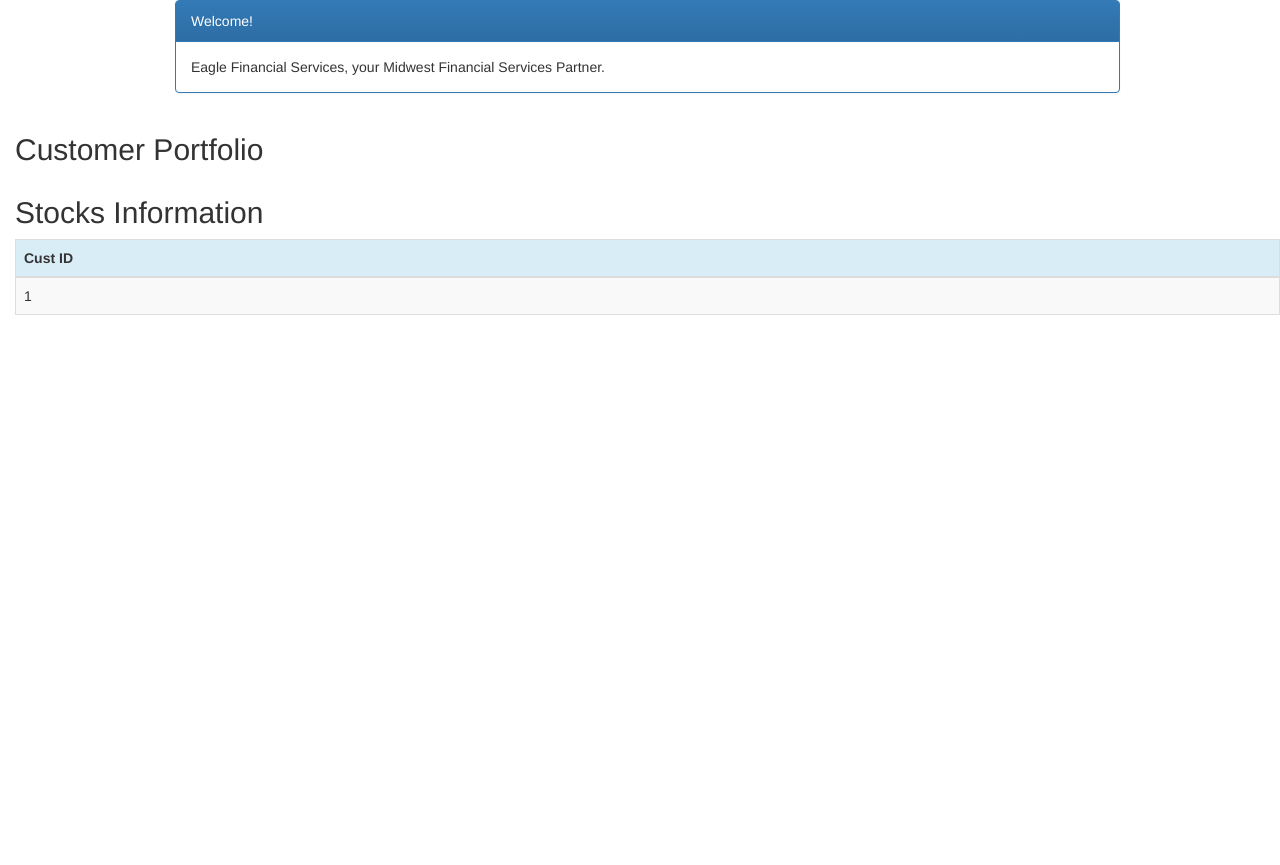
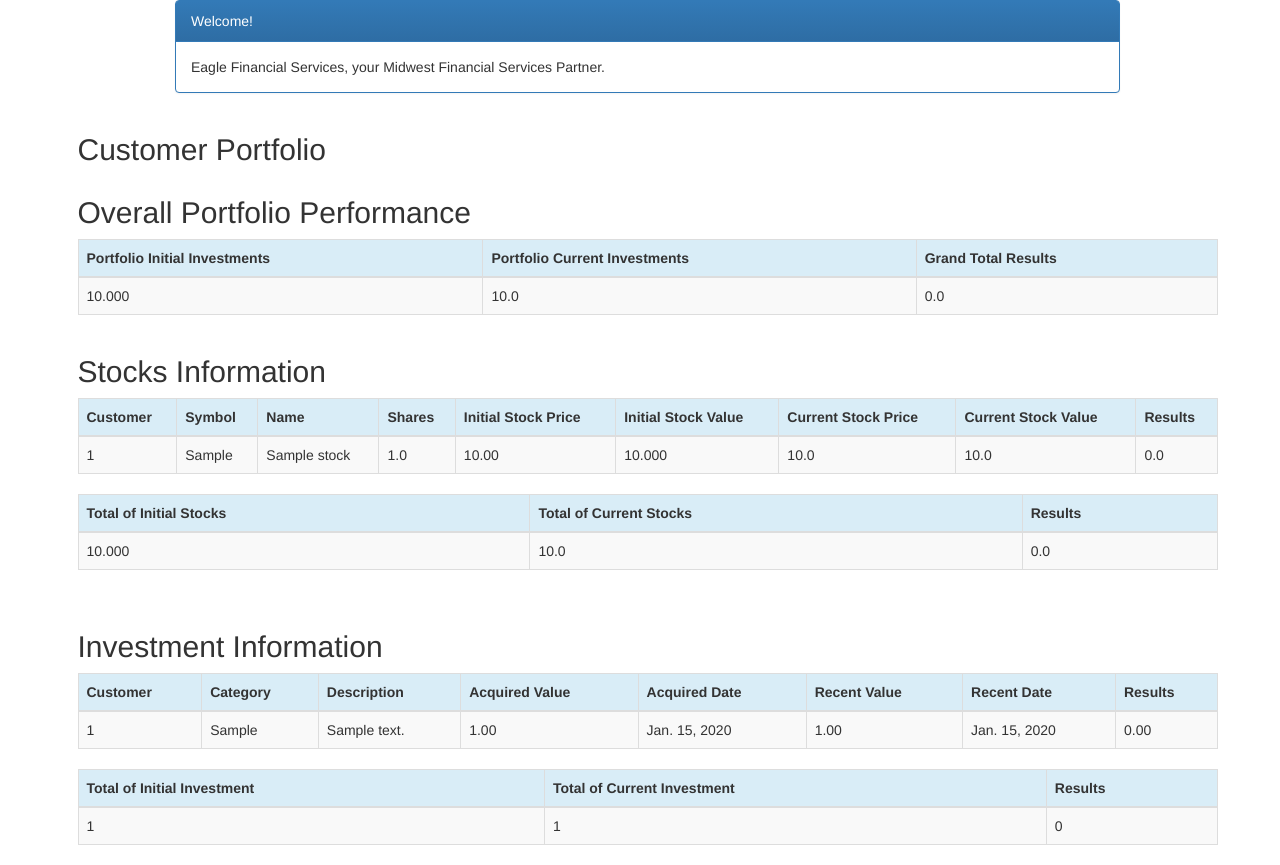
Before and after one commit to ebilgee/efsblog, a Django app: page /customer/1/portfolio/ in a window 1280 px wide. Before the commit the page ends 315 px from the top, so only its background shows below. Run offline with Django 3.2, Linux system fonts and the light colour scheme; a user stored in the database is signed in; tables that the repository leaves empty hold one stand-in row (values such as "Sample post"); a database or web service that is not in the repository returns one stand-in record (values such as "Sample title"); data that the repository does not hold is empty; some libraries are stand-ins or nearby versions.

Commit message:
Assignment1p3

```diff
--- a/efsblog/settings.py
+++ b/efsblog/settings.py
@@ -40,6 +40,7 @@
     'rest_framework',
     'mathfilters',
     'portfolio',
+    'django.contrib.humanize',
 ]
 
 MIDDLEWARE = [
--- a/portfolio/models.py
+++ b/portfolio/models.py
@@ -1,6 +1,7 @@
 from django.db import models
 from django.utils import timezone
 from django.contrib.auth.models import User
+import requests
 
 class Customer(models.Model):
     name = models.CharField(max_length=50)
@@ -67,3 +68,25 @@
 
     def initial_stock_value(self):
         return self.shares * self.purchase_price
+
+    def current_stock_price(self):
+        symbol_f = str(self.symbol)
+        main_api = 'https://www.alphavantage.co/query?function=TIME_SERIES_INTRADAY&symbol='
+        api_key = '&interval=1min&apikey=BOHZXUJSER89EKM4'
+        url = main_api + symbol_f + api_key
+        json_data = requests.get(url).json()
+        mkt_dt = (json_data["Meta Data"]["3. Last Refreshed"])
+        open_price = float(json_data["Time Series (1min)"][mkt_dt]["1. open"])
+        share_value = open_price
+        return share_value
+
+    def current_stock_value(self):
+        symbol_f = str(self.symbol)
+        main_api = 'https://www.alphavantage.co/query?function=TIME_SERIES_INTRADAY&symbol='
+        api_key = '&interval=1min&apikey=BOHZXUJSER89EKM4'
+        url = main_api + symbol_f + api_key
+        json_data = requests.get(url).json()
+        mkt_dt = (json_data["Meta Data"]["3. Last Refreshed"])
+        open_price = float(json_data["Time Series (1min)"][mkt_dt]["1. open"])
+        share_value = open_price
+        return float(share_value) * float(self.shares)
--- a/portfolio/templates/portfolio/portfolio.html
+++ b/portfolio/templates/portfolio/portfolio.html
@@ -1,5 +1,7 @@
 {% load staticfiles %}
 {% load mathfilters %}
+{% load humanize %}
+
 <!DOCTYPE html>
 <link rel="stylesheet" href="//maxcdn.bootstrapcdn.com/bootstrap/3.2.0/css/bootstrap.min.css">
 <link rel="stylesheet" href="//maxcdn.bootstrapcdn.com/bootstrap/3.2.0/css/bootstrap-theme.min.css">
@@ -23,12 +25,34 @@
             </div>
         </div>
     </div>
-</div>
+
 <div class="row">
     <h2 style="padding-left: 15Px">Customer Portfolio</h2>
 </div>
 
+<div class="row">
+    <h2 style="padding-left: 15Px">Overall Portfolio Performance</h2>
+</div>
+<div>
+    <table class="table table-striped table-bordered table-hover">
+        <thead>
+        <tr class="bg-info">
+            <th>Portfolio Initial Investments</th>
+            <th>Portfolio Current Investments</th>
+            <th>Grand Total Results</th>
 
+        </tr>
+
+        </thead>
+        <tbody>
+            <tr>
+                <td>{{ sum_of_initial_stock_value|intcomma }}</td>
+                <td>{{ sum_current_stocks_value|intcomma }}</td>
+                <td>{{ sum_current_stocks_value|sub:sum_of_initial_stock_value|intcomma }}</td>
+            </tr>
+        </tbody>
+    </table>
+</div>
 
 <div class="row">
     <h2 style="padding-left: 15Px">Stocks Information</h2>
@@ -38,7 +62,23 @@
         <thead>
         <tr class="bg-info">
 
-            <th>Cust ID</th>
+            <th>Customer</th>
+
+            <th>Symbol</th>
+
+            <th>Name</th>
+
+            <th>Shares</th>
+
+            <th>Initial Stock Price</th>
+
+            <th>Initial Stock Value</th>
+
+            <th>Current Stock Price</th>
+
+            <th>Current Stock Value</th>
+
+            <th>Results</th>
 
         </tr>
         </thead>
@@ -46,10 +86,97 @@
         {% for stock in stocks %}
             <tr>
                 <td>{{ stock.customer }}</td>
-
+                <td>{{ stock.symbol }}</td>
+                <td>{{ stock.name }}</td>
+                <td>{{ stock.shares }}</td>
+                <td>{{ stock.purchase_price }}</td>
+                <td>{{ stock.initial_stock_value|intcomma }}</td>
+                <td>{{ stock.current_stock_price|intcomma }}</td>
+                <td>{{ stock.current_stock_value|intcomma }}</td>
+                <td>{{ stock.current_stock_value|sub:stock.initial_stock_value|intcomma }}</td>
 
             </tr>
         {% endfor %}
         </tbody>
     </table>
 </div>
+    <div>
+    <table class="table table-striped table-bordered table-hover">
+        <thead>
+        <tr class="bg-info">
+            <th>Total of Initial Stocks</th>
+            <th>Total of Current Stocks</th>
+            <th>Results</th>
+        </tr>
+
+        </thead>
+        <tbody>
+                <tr>
+                    <td>{{ sum_of_initial_stock_value|intcomma }}</td>
+                    <td>{{ sum_current_stocks_value|intcomma }}</td>
+                    <td>{{ sum_current_stocks_value|sub:sum_of_initial_stock_value|intcomma }}</td>
+
+                </tr>
+        </tbody>
+    </table>
+</div>
+<br/>
+
+<div class="row">
+    <h2 style="padding-left: 15Px">Investment Information</h2>
+</div>
+<div>
+    <table class="table table-striped table-bordered table-hover">
+        <thead>
+        <tr class="bg-info">
+            <th>Customer</th>
+            <th>Category</th>
+            <th>Description</th>
+            <th>Acquired Value</th>
+            <th>Acquired Date</th>
+            <th>Recent Value</th>
+            <th>Recent Date</th>
+            <th>Results</th>
+        </tr>
+
+        </thead>
+        <tbody>
+        {% for investment in investments %}
+                <tr>
+                    <td>{{ investment.customer }}</td>
+                    <td>{{ investment.category }}</td>
+                    <td>{{ investment.description }}</td>
+                    <td>{{ investment.acquired_value|intcomma }}</td>
+                    <td>{{ investment.acquired_date }}</td>
+                    <td>{{ investment.recent_value|intcomma }}</td>
+                    <td>{{ investment.recent_date }}</td>
+                    <td>{{ investment.recent_value|sub:investment.acquired_value|intcomma }}</td>
+
+                </tr>
+            {% endfor %}
+        </tbody>
+    </table>
+</div>
+
+<div>
+    <table class="table table-striped table-bordered table-hover">
+        <thead>
+        <tr class="bg-info">
+            <th>Total of Initial Investment</th>
+            <th>Total of Current Investment</th>
+            <th>Results</th>
+        </tr>
+
+        </thead>
+        <tbody>
+                <tr>
+                    <td>{{ sum_acquired_value.acquired_value__sum|intcomma }}</td>
+                    <td>{{ sum_recent_value.recent_value__sum|intcomma }}</td>
+                    <td>{{ sum_recent_value.recent_value__sum|sub:sum_acquired_value.acquired_value__sum|intcomma }}</td>
+
+                </tr>
+        </tbody>
+    </table>
+</div>
+
+</div>
--- a/portfolio/urls.py
+++ b/portfolio/urls.py
@@ -1,5 +1,6 @@
 from django.conf.urls import url
 from . import views
+from rest_framework.urlpatterns import format_suffix_patterns
 
 urlpatterns = [
     url(r'^$', views.home, name='home'),
@@ -17,4 +18,8 @@
     url(r'^investment/(?P<pk>\d+)/delete/$', views.investment_delete, name='investment_delete'),
     url(r'^investment/(?P<pk>\d+)/edit/$', views.investment_edit, name='investment_edit'),
     url(r'^investment/create/$', views.investment_add, name='investment_add'),
+
+    url(r'^customers_json/', views.CustomerList.as_view()),
+
 ]
+urlpatterns = format_suffix_patterns(urlpatterns)
--- a/portfolio/views.py
+++ b/portfolio/views.py
@@ -5,6 +5,11 @@
 from django.contrib.auth.decorators import login_required
 from .forms import *
 from django.db.models import Sum
+
+from rest_framework.views import APIView
+from rest_framework.response import Response
+from rest_framework import status
+from .serializers import CustomerSerializer
 
 
 
@@ -140,14 +145,34 @@
     return render(request, 'portfolio/investment_list.html', {'investments': investments})
 
 @login_required
-def portfolio(request,pk):
-   customer = get_object_or_404(Customer, pk=pk)
-   customers = Customer.objects.filter(created_date__lte=timezone.now())
-   investments =Investment.objects.filter(customer=pk)
-   stocks = Stock.objects.filter(customer=pk)
-   sum_acquired_value = Investment.objects.filter(customer=pk).aggregate(Sum('acquired_value'))
+def portfolio(request, pk):
+    customer = get_object_or_404(Customer, pk=pk)
+    customers = Customer.objects.filter(created_date__lte=timezone.now())
+    investments = Investment.objects.filter(customer=pk)
+    stocks = Stock.objects.filter(customer=pk)
+    sum_acquired_value = Investment.objects.filter(customer=pk).aggregate(Sum('acquired_value'))
+    sum_recent_value = Investment.objects.filter(customer=pk).aggregate(Sum('recent_value'))
+
+    # Initialize the value of the stocks
+    sum_current_stocks_value = 0
+    sum_of_initial_stock_value = 0
+
+    # Loop through each stock and add the value to the total
+    for stock in stocks:
+        sum_current_stocks_value += stock.current_stock_value()
+        sum_of_initial_stock_value += stock.initial_stock_value()
+
+    return render(request, 'portfolio/portfolio.html', {'customers': customers, 'investments': investments,
+                                                        'stocks': stocks,
+                                                        'sum_acquired_value': sum_acquired_value,
+                                                        'sum_recent_value': sum_recent_value,
+                                                        'sum_current_stocks_value': sum_current_stocks_value,
+                                                        'sum_of_initial_stock_value': sum_of_initial_stock_value})
 
 
-   return render(request, 'portfolio/portfolio.html', {'customers': customers, 'investments': investments,
-                                                      'stocks': stocks,
-                                                      'sum_acquired_value': sum_acquired_value,})
+
+class CustomerList(APIView):
+    def get(self,request):
+        customers_json = Customer.objects.all()
+        serializer = CustomerSerializer(customers_json, many=True)
+        return Response(serializer.data)
```
Also changed, not shown: portfolio/serializers.py (added, +9 -0 lines).
